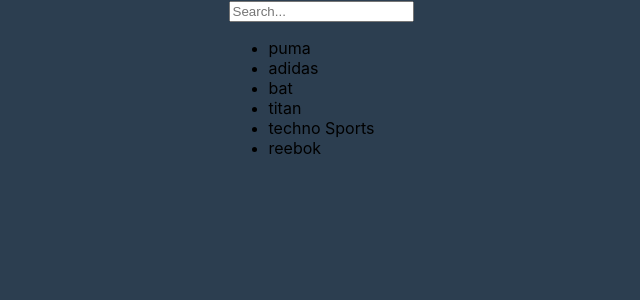
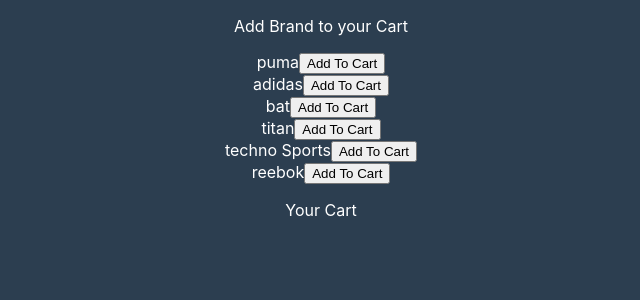
Before and after one commit to AnshumanPanigrahy/React_Learnign, a React (Create React App) app: page / in a window 1280 px wide. Shown: the top 300 px of the page, without its empty margins (319-959 px from the left). Built offline with nearby package versions, Linux system fonts and the light colour scheme.

Commit message:
Add To Cart Commit

```diff
--- a/src/App.css
+++ b/src/App.css
@@ -1,3 +1,4 @@
-.App {
+body {
   text-align: center;
+  color: white;
 }
--- a/src/App.js
+++ b/src/App.js
@@ -11,22 +11,36 @@
 ]
 
 function App() {
-    let [brands,setBrand]=useState(allBrand)
+    const [selectedBrand, setSelectedBrand] = useState([]);
 
-    function onSearchChange(event) {
-        let filteredBrand;
-        filteredBrand = event.target.value.length > 0 ? brands.filter(branded => branded.brand.includes(event.target.value.toLowerCase())) : allBrand;
-        setBrand(filteredBrand)
+    function onAddToCartClick(id) {
+             const  selectedItem=allBrand.find(item => item.id === id);
+             setSelectedBrand([...selectedBrand,selectedItem])
+    }
+    const onRemoveClick=(id)=>{
+         const filteredItem=selectedBrand.filter(item => item.id !== id);
+         setSelectedBrand(filteredItem)
     }
 
     return (
     <>
-        <input onChange={onSearchChange} placeholder="Search..."/>
-        <ul>
+        <div className="App">
+            <p>Add Brand to your Cart</p>
             {
-            brands.map(branded=><li key={branded.id}>{branded.brand}</li>)
+                allBrand.map(item=>
+                    <div>
+                        <span>{item.brand}</span>
+                        <button onClick={()=>onAddToCartClick(item.id)}>Add To Cart</button>
+                    </div>
+                )
             }
-        </ul>
+        </div>
+        <div>
+            <p>Your Cart</p>
+            {
+                selectedBrand  &&   selectedBrand.map(item=><p>{item.brand}:<span>{count}</span>-<button onClick={()=>onRemoveClick(item.id)}>Remove</button></p>)
+            }
+        </div>
     </>
   );
 }
```
